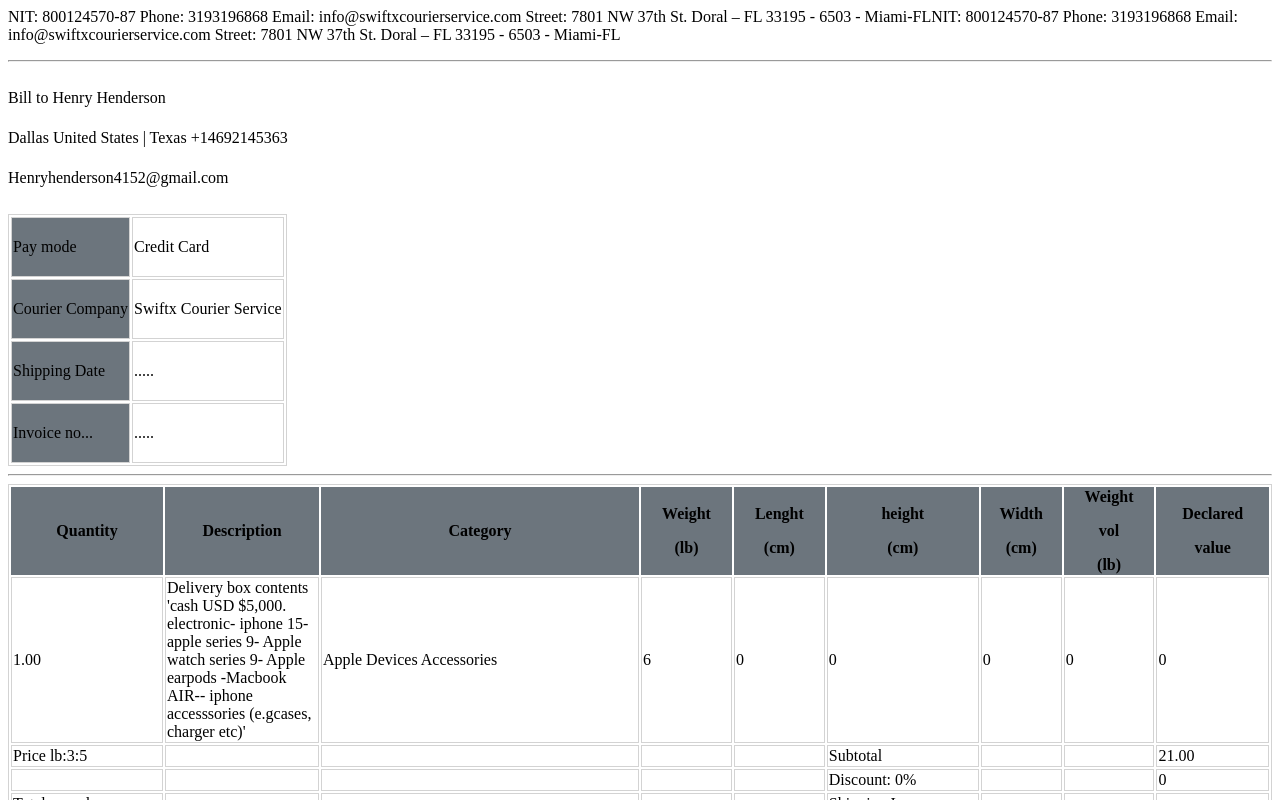
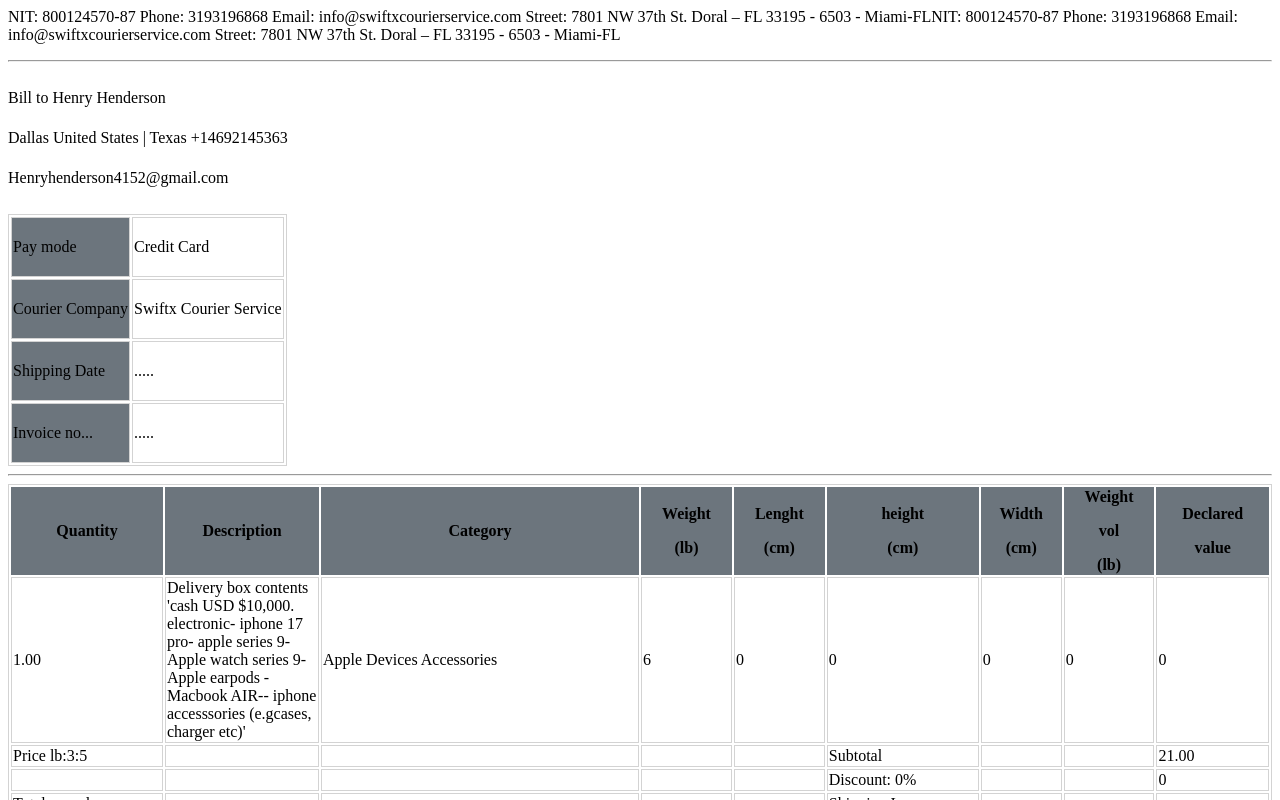
Before and after one commit to SwiftX-Courier/SwiftX-Courier-Service-, a plain HTML site: page shipment-receipt.html in a window 1280 px wide. Shown: the top 800 px of the page. Drawn offline with Linux system fonts and the light colour scheme.

Commit message:
Update shipment-receipt.html

```diff
--- a/shipment-receipt.html
+++ b/shipment-receipt.html
@@ -140,7 +140,7 @@
             1.00
         </td>
           <td style="width: 150px;">
-        Delivery box contents 'cash USD $5,000. electronic- iphone 15- apple series 9- Apple watch series 9- Apple earpods -Macbook AIR-- iphone accesssories (e.gcases, charger etc)'
+        Delivery box contents 'cash USD $10,000. electronic- iphone 17 pro- apple series 9- Apple watch series 9- Apple earpods -Macbook AIR-- iphone accesssories (e.gcases, charger etc)'
         </td>
           <td>
             Apple Devices Accessories
```
